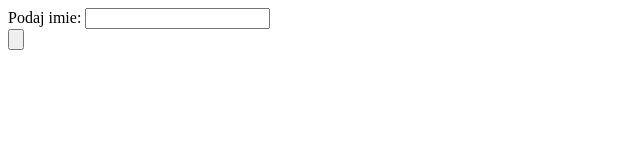
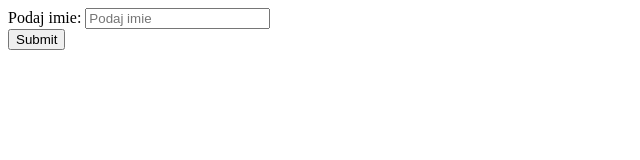
Before and after one commit to Stefankow20p/pai1, a plain HTML site: page index.html in a window 1280 px wide. Shown: the whole page, without its empty margins (0-640 px from the left). Drawn offline with Linux system fonts and the light colour scheme.

Commit message:
updated html code

```diff
--- a/index.html
+++ b/index.html
@@ -8,8 +8,8 @@
 </head>
 <body>
 
-    <main>Podaj imie: <input><br>
-        <input type="button"><br>
+    <main>Podaj imie: <input placeholder="Podaj imie"><br>
+        <input type="button" value="Submit"><br>
         <p></p></main>
 
     <script>
```
